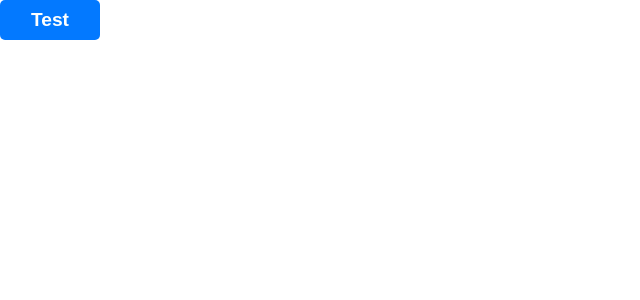
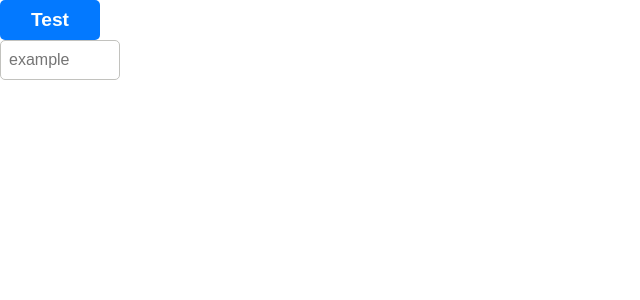
Before and after one commit to StartsDev/frost-bo, a React (Vite) app in the folder bo/: page / in a window 1280 px wide. Shown: the top 300 px of the page, without its empty margins (0-640 px from the left). Built offline with nearby package versions, Linux system fonts and the light colour scheme.

Commit message:
input component

```diff
--- a/bo/src/App.tsx
+++ b/bo/src/App.tsx
@@ -1,4 +1,5 @@
 import Button from "./components/button/Button"
+import Input from "./components/input/Input"
 
 function App() {
 
@@ -9,6 +10,11 @@ function App() {
           text="Test"
           action={() => {}}
         />
+        <Input
+          placeholder="example"
+          type="text"
+          onChange={() => {}}
+        />
       </div>
     </>
   )
--- /dev/null
+++ b/bo/src/components/input/Input.tsx
@@ -0,0 +1,25 @@
+import styles from "./input.module.css"
+
+interface Props {
+    placeholder: string
+    type: string
+    w?: number
+    h?: number
+    onChange: () => void
+}
+
+function Input({ onChange, placeholder,type,h = 40,w = 120 }: Props) {
+  return (
+    <input
+        style={{
+            width: w, height: h
+        }}
+        className={styles?.input}
+        placeholder={placeholder}
+        type={type}
+        onChange={onChange}
+    />
+  )
+}
+
+export default Input
--- /dev/null
+++ b/bo/src/components/input/input.module.css
@@ -0,0 +1,7 @@
+.input {
+    padding: 1rem 0.5rem;
+    border-radius: 5px;
+    border: 1px solid #c2c2be;
+    outline: #c2c2be;
+    font-size: 1rem;
+}
```
